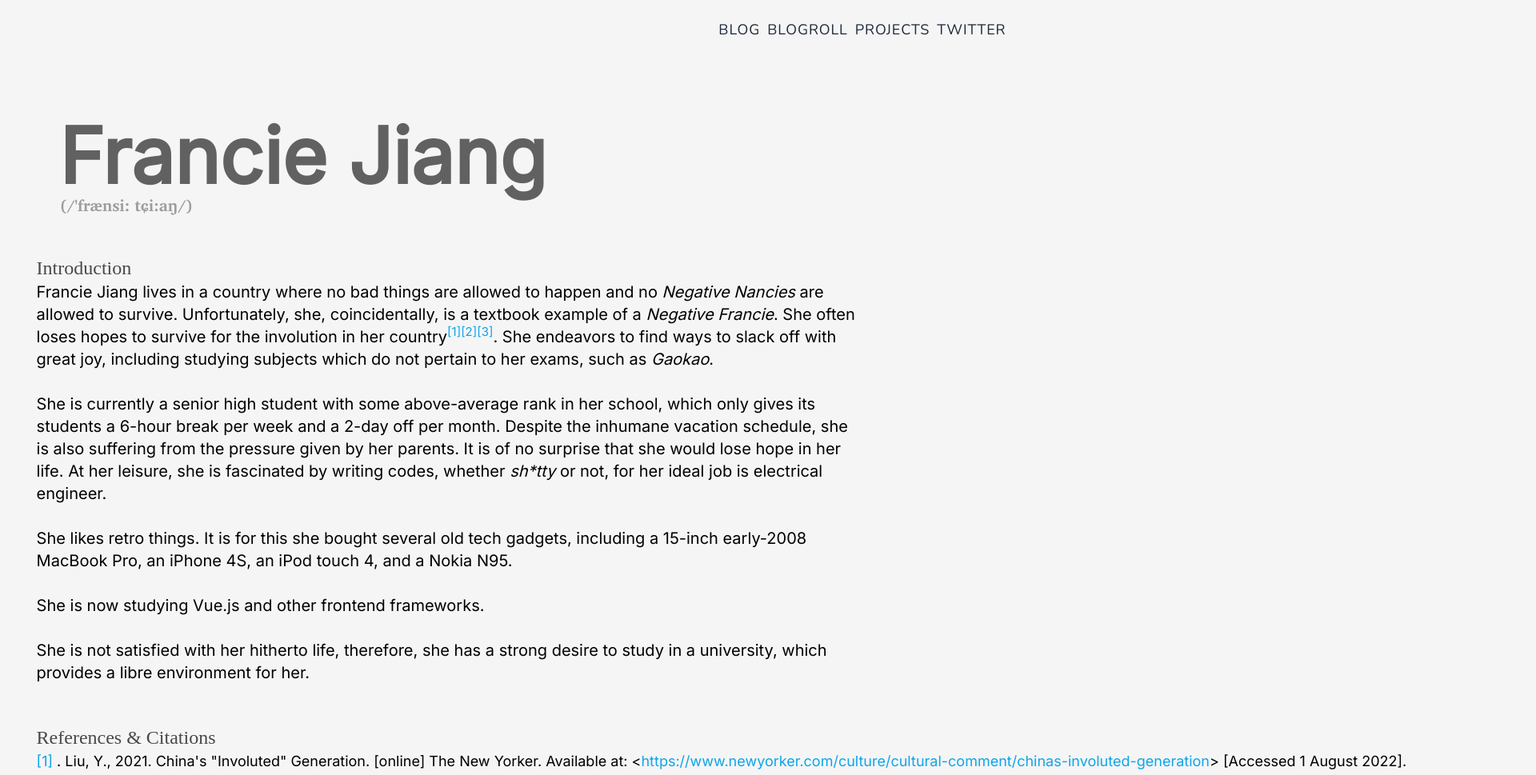
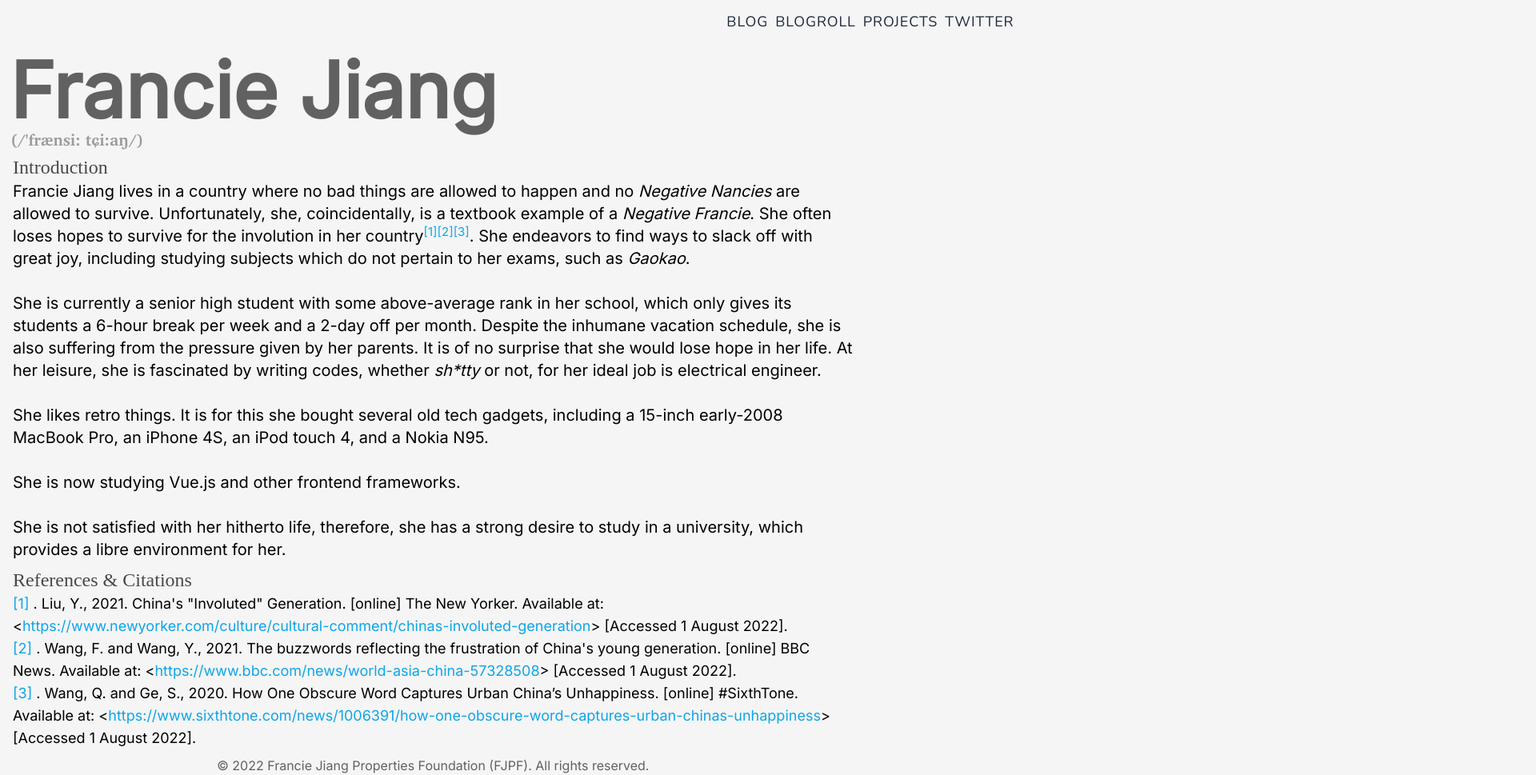
Before and after one commit to abaiii/vue-portfolio, a Vue app: page / in a window 1280 px wide. Shown: the top 969 px of the page at 80% size, 1920 px wide, since content can reach past the window. Built offline with nearby package versions, Linux system fonts and the light colour scheme; a web font is replaced by a local one.

Commit message:
fixed major problems

```diff
--- a/package.json
+++ b/package.json
@@ -13,7 +13,7 @@
     "@vitejs/plugin-vue": "^3.0.1",
     "autoprefix": "^1.0.1",
     "postcss": "^8.4.14",
-    "tailwindcss": "^3.1.7",
+    "tailwindcss": "^3.1.8",
     "vite": "^3.0.4"
   }
 }
--- a/src/App.vue
+++ b/src/App.vue
@@ -20,7 +20,7 @@ export default {
 
 <template>
 
-  <div class="flex lg:justify-end [padding:1em] justify-center [letter-spacing:1em] lg:[letter-spacing:0.05em] text-2xl lg:text-lg lg:[font-family:var(--display)] lg:[text-transform:uppercase]">
+  <div class="flex lg:justify-end p-2 justify-center [letter-spacing:1em] lg:[letter-spacing:0.05em] text-2xl lg:text-lg lg:[font-family:var(--display)] lg:[text-transform:uppercase]">
     <Navbar
     v-for="itm in navItems"
     :href="itm.href"
@@ -29,12 +29,12 @@ export default {
   ></Navbar>
   </div>
 
-  <div class="flex text-black [flex-direction:column] [margin:4.5%] lg:[margin:2%] text-xl w-5/6">
-    <div class="text-6xl [padding:0.5em] lg:[width:100%] [flex-direction:column] flex lg:text-8xl [font-weight:800] [opacity:0.6]">
+  <div class="flex text-black flex-col m-4 lg:m-2 text-xl w-5/6">
+    <div class="text-4xl md:text-6xl p-1 lg:w-full flex-col flex lg:text-8xl [font-weight:800] [opacity:0.6]">
       Francie Jiang
       <div class="flex"><small class="[font-family:CharisSILW] text-xl align-top [margin-left:0.1em] [opacity:0.6]">(/'frænsi: tɕi:aŋ/)</small></div>
     </div>
-    <div class="[margin-left:1em] [margin-right:1em]">
+    <div class="ml-2 mr-2">
       <div class="[font-family:var(--serif)] [opacity:0.7] text-2xl">
         Introduction
       </div>
@@ -45,10 +45,10 @@ export default {
         She is now studying <a href="https://vuejs.org">Vue.js</a> and other frontend frameworks. <br> <br>
         She is not satisfied with her hitherto life, therefore, she has a strong desire to study in a university, which provides a libre environment for her.
       </div>
-      <div class="text-2xl [opacity:0.7] [font-family:var(--serif)] [margin-top:5%]">
+      <div class="text-2xl [opacity:0.7] [font-family:var(--serif)] mt-2">
         References & Citations
       </div>
-      <div class="text-lg whitespace-nowrap [text-overflow:ellipsis] w-2/3">
+      <div class="text-lg  [text-overflow:ellipsis]">
         <div id="ref1">
           <span class="text-sky-500">
             <a href="#startRef">[1]</a>
@@ -68,7 +68,7 @@ export default {
           . Wang, Q. and Ge, S., 2020. How One Obscure Word Captures Urban China’s Unhappiness. [online] #SixthTone. Available at: &lt;<a class="text-sky-500" href="https://www.sixthtone.com/news/1006391/how-one-obscure-word-captures-urban-chinas-unhappiness">https://www.sixthtone.com/news/1006391/how-one-obscure-word-captures-urban-chinas-unhappiness</a>&gt; [Accessed 1 August 2022].
         </div>
       </div>
-      <div class="flex justify-center [text-align:center] [flex-direction:column] [opacity:0.6] text-base [margin-top:5%]">
+      <div class="flex justify-center text-center flex-col [opacity:0.6] text-base mt-2">
         &copy; 2022 Francie Jiang Properties Foundation (FJPF). All rights reserved.
         <div>Built with <a href="https://tailwindcss.com">Tailwind CSS</a> and <a href="https://vuejs.org">Vue.js</a>. Deployed at <a href="https://vercel.app">Vercel</a>. Used <a href="https://sil.org">Charis SIL font by SIL International for IPA display</a></div>
       </div>
```
Also changed, not shown: src/assets/tailwind.css, 1 other file (tests, documents, lock files or other folders).
